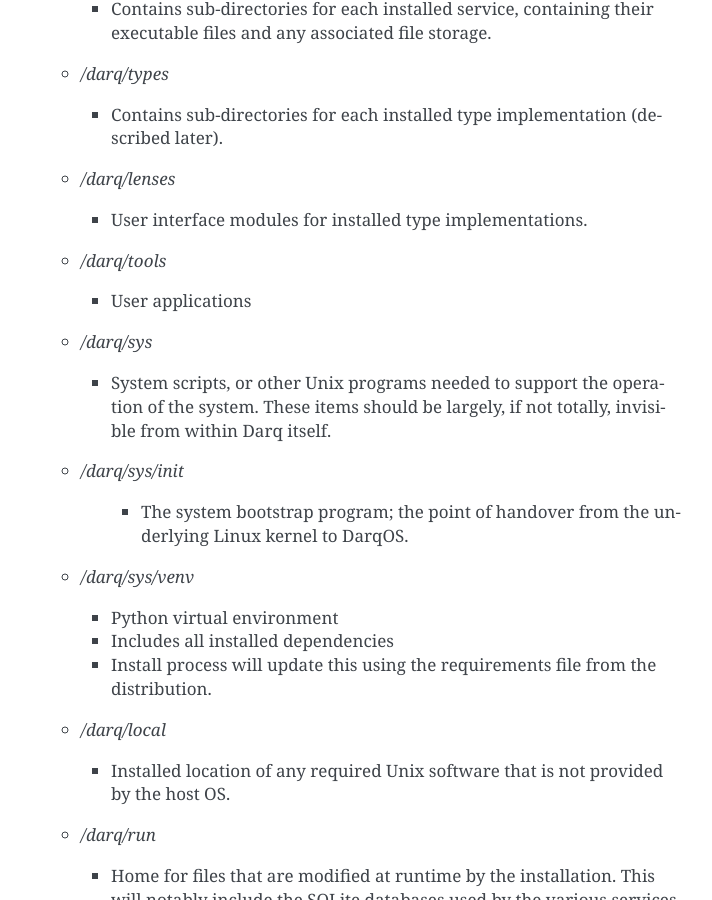
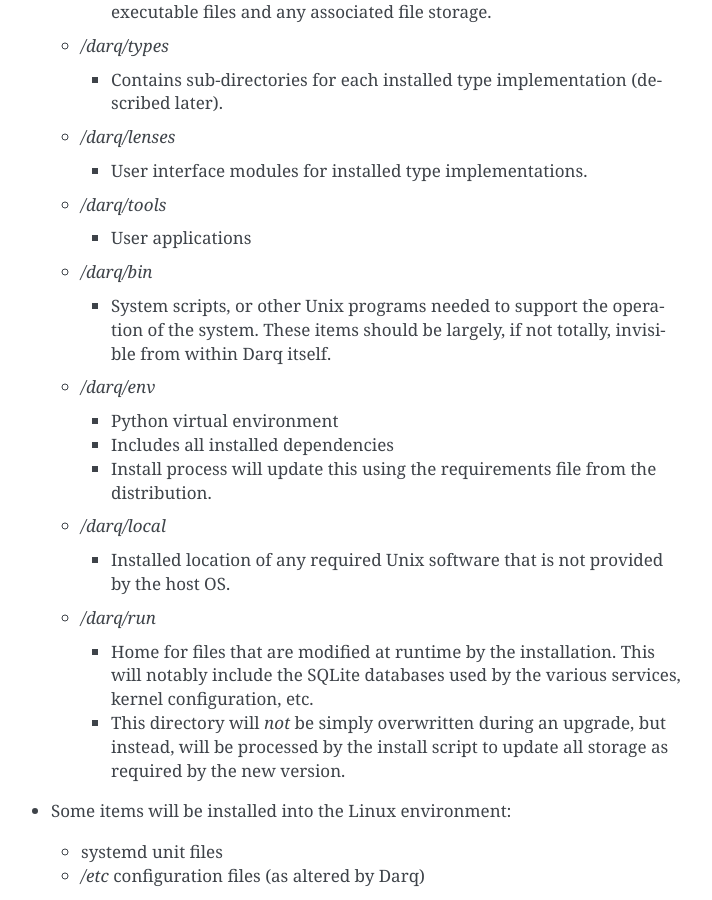
Before and after one commit to darqos/darqos, a Sphinx documentation site: the page built from doc/distribution.rst, in a window 1280 px wide and 900 px high, scrolled down 1109 px. Shown: the whole window, without its empty margins (399-1111 px from the left). Built offline with Sphinx 7.4.7, drawn with Linux system fonts in a browser that asks for light colours; some of the changed text lies outside the part shown.

Commit message:
Moved the Linux scripts to a bin/ directory.
I think this just makes more sense.  Darq doesn't have a 'bin' notion,
so there's no confusion, and 'bin' is what Unix expects.

```diff
--- a/doc/bootstrap.rst
+++ b/doc/bootstrap.rst
@@ -31,7 +31,7 @@
        configuration files, etc.
      * Fetch tarball for darq
      * Use `/darq/dist` as staging area for updates, and then
-       `/darq/dist/darq/sys/install` script to copy into `/darq` and
+       `/darq/dist/darq/bin/install` script to copy into `/darq` and
        activate
      * Clean `/darq/dist` once installed
      * Consider using eg. `rsync` to optimise this process later.
--- a/doc/distribution.rst
+++ b/doc/distribution.rst
@@ -16,7 +16,7 @@
 * Debian 12 *bookworm* AMD64 netinst (https://www.debian.org/download)
 
 In all cases, the Darq distribution should be unpacked (or cloned)
-into `/darq/dist`.  The `/darq/dist/darq/sys/install` script should then
+into `/darq/dist`.  The `/darq/dist/darq/bin/install` script should then
 be run (as `root`) to install or update the local installation.  This will
 install any required host OS packages, configure the system to run
 Darq, and then reboot.
@@ -66,18 +66,13 @@
 
     * User applications
 
-  * `/darq/sys`
+  * `/darq/bin`
 
     * System scripts, or other Unix programs needed to support the
       operation of the system.  These items should be largely, if
       not totally, invisible from within Darq itself.
 
-  * `/darq/sys/init`
-
-      * The system bootstrap program; the point of handover from the
-        underlying Linux kernel to DarqOS.
-
-  * `/darq/sys/venv`
+  * `/darq/env`
 
     * Python virtual environment
     * Includes all installed dependencies
```
Also changed, not shown: doc/ipc.rst (+29 -1 lines), 7 other files.
